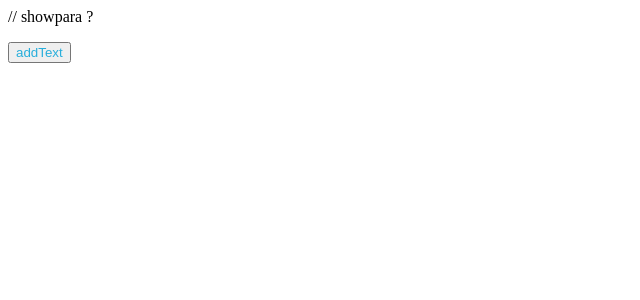
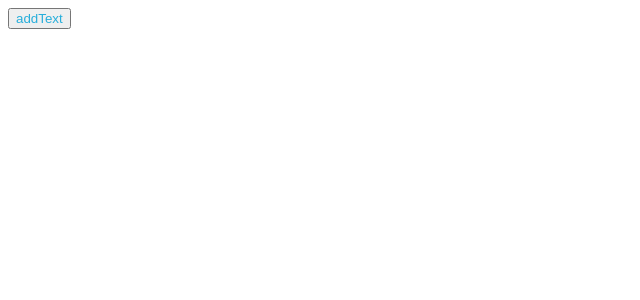
Before and after one commit to Lawlesh2022/Button-Action-with-Functional-Component---ReactJS-NPM-NPM-Scripts-Introducti---ct7r5qhd0sw8, a React app: page / in a window 1280 px wide. Shown: the top 300 px of the page, without its empty margins (0-640 px from the left). Built offline with nearby package versions, Linux system fonts and the light colour scheme.

Commit message:
Update App.js

```diff
--- a/src/components/App.js
+++ b/src/components/App.js
@@ -2,18 +2,18 @@ import React, {Component, useState} from "react";
 import "./../styles/App.css";
 function App() {
     const [text, setText] = useState("")
-//     const [showpara, setShowpara] = useState(false)
+     const [showpara, setShowpara] = useState(false)
 
     const enablePara = ()=>{
-//         setShowpara(true)
+        setShowpara(true)
         setText("Hello, I've learnt to use the full-stack evaluation tool. This makes me so happy")
     }
     return (
         <div id="main">
-
-//             showpara ?
-            <p id="para">{text}</p>
-
+        {
+           showpara ?
+           <p id="para">{text}</p>:null
+        }
             <button id="click" onClick ={enablePara}>addText</button>
         </div>
    )
```
